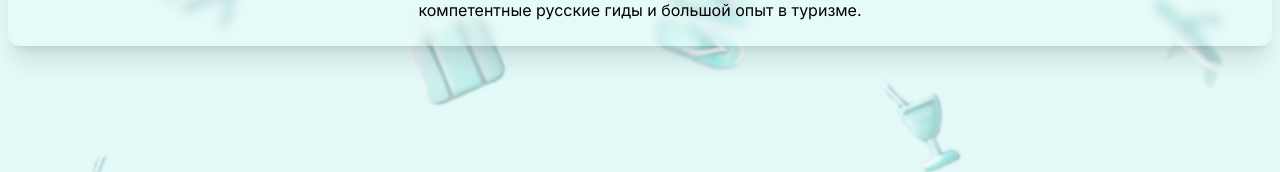
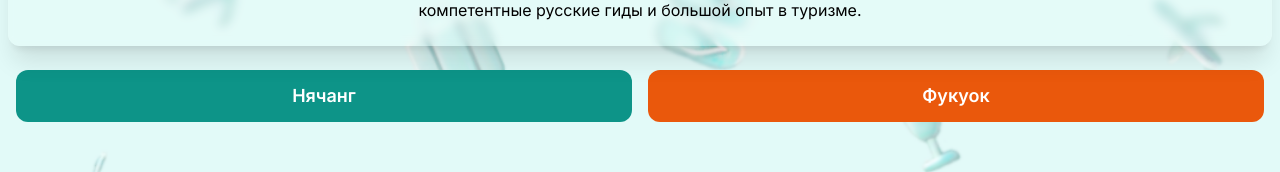
Before and after one commit to PanteleevDmitriy/deploy_testing, a Next.js app in the folder frontend/: page / in a window 1280 px wide. Shown: the part 328-500 px from the top of the page. Built offline with nearby package versions, Linux system fonts and the light colour scheme; no server answers.

Commit message:
fix1 20.11

```diff
--- a/frontend/app/page.tsx
+++ b/frontend/app/page.tsx
@@ -44,7 +44,24 @@ export default function Home() {
         </div>
       </section>
 
-      {/* Отступ сразу после блока с текстом */}
+      {/* Кнопки Нячанг / Фукуок */}
+      <div className="container mx-auto px-4 mt-6">
+        <div className="flex gap-4 w-full">
+          <a
+            href="/nhatrang"
+            className="flex-1 text-center py-3 rounded-xl bg-teal-600 text-white font-semibold text-lg"
+          >
+            Нячанг
+          </a>
+          <a
+            href="/phuquoc"
+            className="flex-1 text-center py-3 rounded-xl bg-orange-600 text-white font-semibold text-lg"
+          >
+            Фукуок
+          </a>
+        </div>
+      </div>
+
       <div className="h-28" />
 
       <section className="py-6">
--- a/frontend/app/phuquoc/page.tsx
+++ b/frontend/app/phuquoc/page.tsx
@@ -1,4 +1,5 @@
 "use client";
+
 
 import { useState, useEffect } from "react";
 import ExcursionCard from "@/app/components/ExcursionCard";
```
Also changed, not shown: 1 other file (tests, documents, lock files or other folders).
